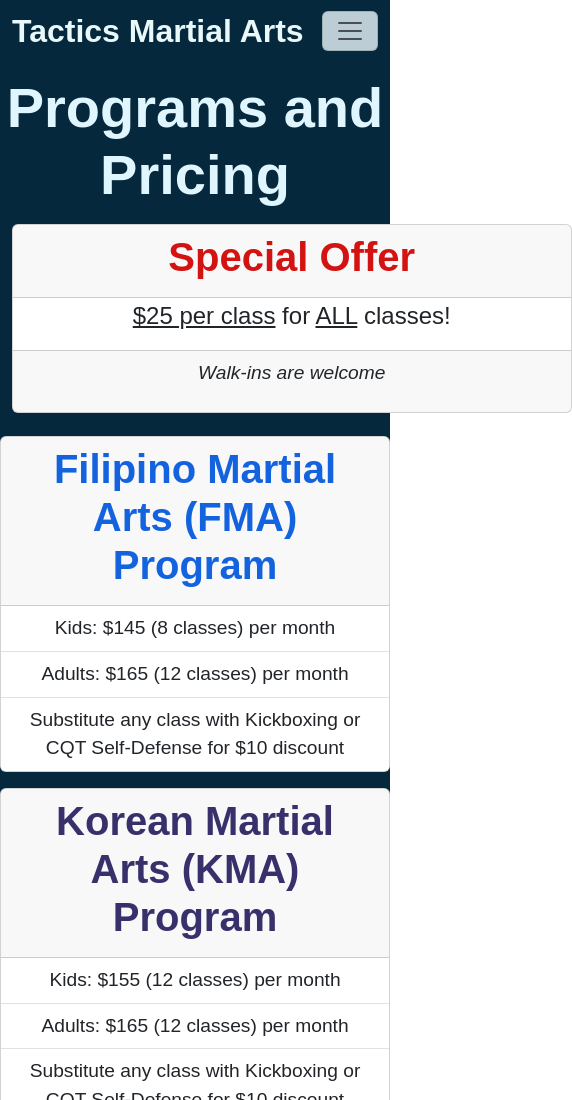
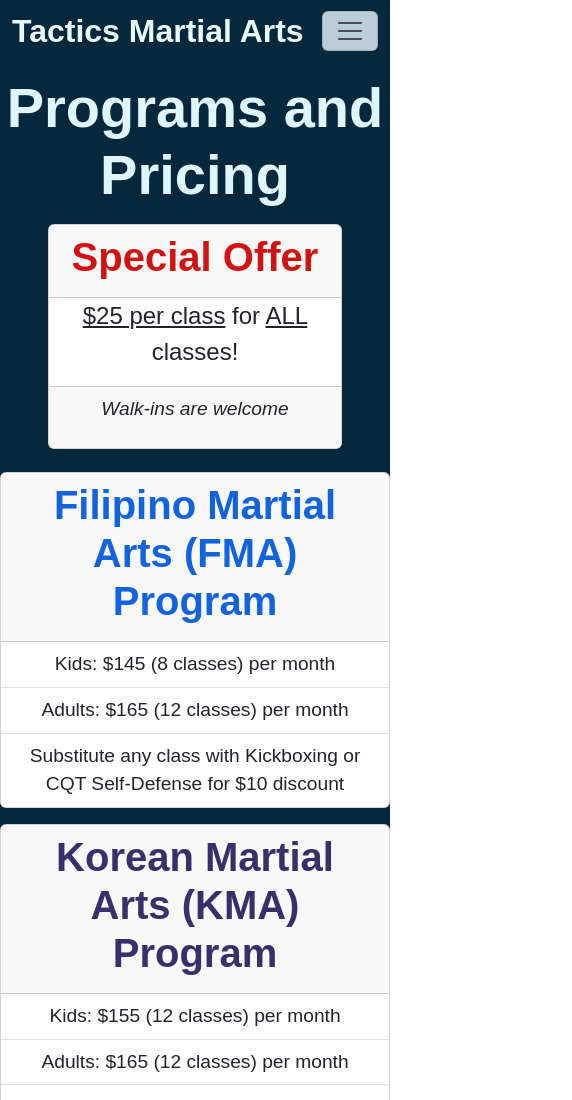
Before and after one commit to JJC7478/tactics-website, a plain HTML site: page pricing.html in a window 390 px wide. Shown: the top 1100 px of the page, 572 px wide, since content can reach past the window. Drawn offline with nearby package versions, Linux system fonts and the light colour scheme; a web font is replaced by a local one.

Commit message:
Fixed special offer card sizing on mobile

```diff
--- a/styles.css
+++ b/styles.css
@@ -302,6 +302,10 @@ body {
     .equipment-card-div {
         padding: 2%;
     }
+
+    .special-offer-card {
+        width: 100%;
+    }
 }
 
 /* Special Offer */
@@ -311,7 +315,7 @@ body {
 }
 
 .special-offer-card {
-    width: 35rem;
+    width: 80%;
     margin: auto;
 
 }
```
